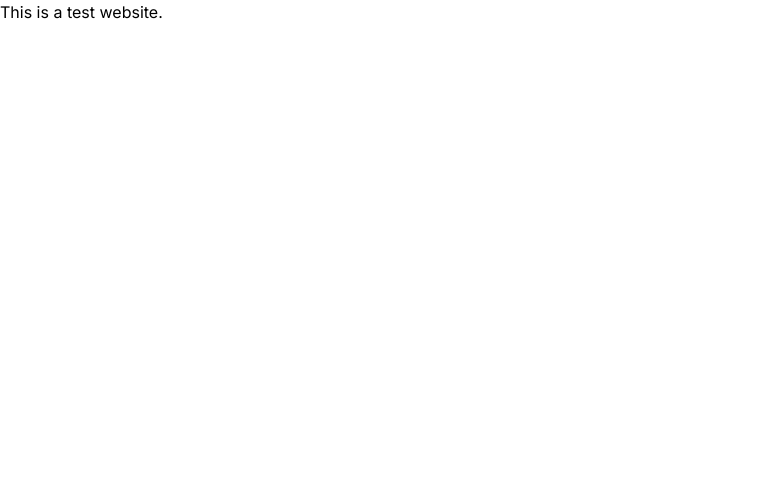
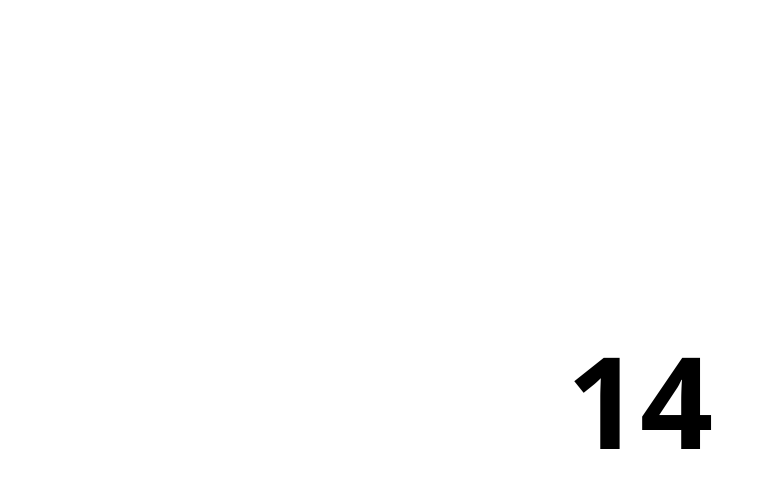
Before and after one commit to angelomadara/vierzehn, a Next.js app: page / in a window 1280 px wide. Shown: the top 488 px of the page, without its empty margins (0-774 px from the left). Built offline with nearby package versions, Linux system fonts and the light colour scheme.

Commit message:
update page

```diff
--- a/src/app/layout.tsx
+++ b/src/app/layout.tsx
@@ -5,8 +5,9 @@ import "./globals.css";
 const inter = Inter({ subsets: ["latin"] });
 
 export const metadata: Metadata = {
-  title: "Create Next App",
-  description: "Generated by create next app",
+  title: "Oleg Madara",
+  description: "Hello Amoriz & Alecs i'm here",
+  // allow search engine to follow links on the page
 };
 
 export default function RootLayout({
@@ -16,6 +17,14 @@ export default function RootLayout({
 }>) {
   return (
     <html lang="en">
+      <head>
+        <meta charSet="utf-8" />
+        <meta name="viewport" content="width=device-width, initial-scale=1" />
+        <meta name="robots" content="all" />
+        <link rel="icon" href="/favicon.ico" />
+        <title>{metadata.title as string}</title>
+        <meta name="description" content={metadata.description as string} />
+      </head>
       <body className={inter.className}>{children}</body>
     </html>
   );
--- a/src/app/page.tsx
+++ b/src/app/page.tsx
@@ -2,8 +2,8 @@ import Image from "next/image";
 
 export default function Home() {
   return (
-    <div>
-      <h1>This is a test website.</h1>
+    <div className="flex justify-center items-center h-dvh">
+      <h1 className="text-9xl font-sans font-black antialiased normal-nums">14</h1>
     </div>
   );
 }
```
